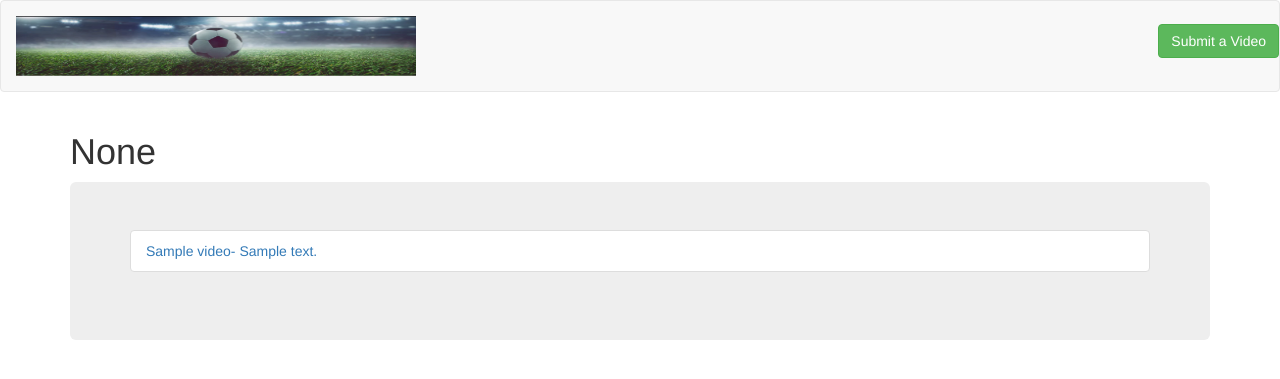
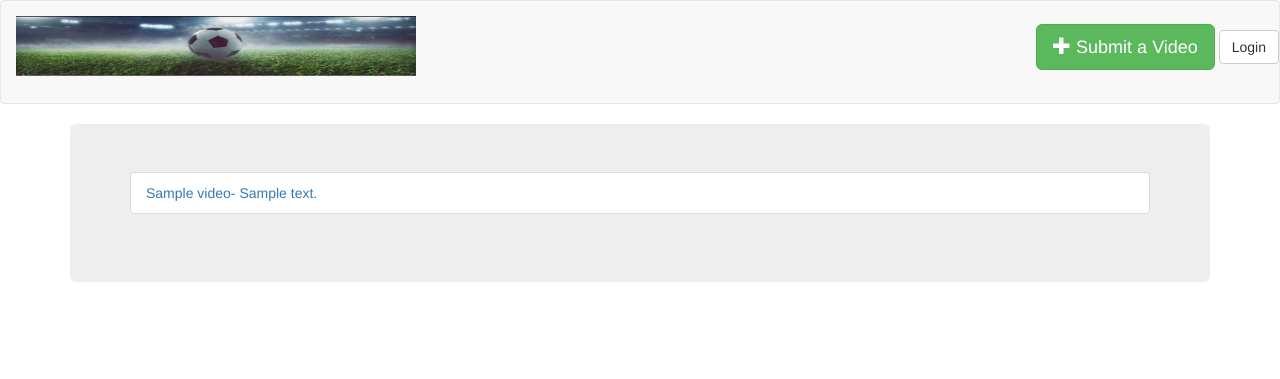
Before and after one commit to RodrigoBaltazar/SoccerLevel11, a Python web app: template soccerlevel11/blueprints/webui/templates/index.html in a window 1280 px wide. Shown: the top 379 px of the page. Run offline with Jinja, Linux system fonts and the light colour scheme; the template is opened without the code that fills it: most values are stand-ins (such as "Sample title", 1, 10 or a date in 2020); some libraries are stand-ins or nearby versions.

Commit message:
frontend melhorias

```diff
--- /dev/null
+++ b/soccerlevel11/blueprints/webui/templates/customNavbar.html
@@ -0,0 +1,31 @@
+{% extends "bootstrap/base.html" %}
+{% block title %}{{config.get('TITLE')}}{% endblock %}
+
+
+{% block navbar %}
+<nav class="navbar navbar-default">
+    <div class="container-fluid">
+      <div class="navbar-header">
+        <a class="navbar-brand" href="#">
+          <img alt="Soccer Level 11" src="static/banner.png" width="400 px" height="60 px">
+        </a>
+
+    </div>
+
+    <div class="navbar-text navbar-right"
+            <p>
+                <a href="/submit">
+                    <button type="button" class="btn btn-success navbar-btn btn-lg">
+                        <span class=" glyphicon glyphicon-plus"></span> Submit a Video
+                    </button>
+                </a>
+                <div class="btn-group" role="group" aria-label="...">
+                    <a href="/admin">
+                        <button type="button" class="btn btn-default">Login</button>
+                    </a>
+                  </div>
+            </p>
+        </div>
+    </div>
+  </nav>
+{% endblock %}
--- a/soccerlevel11/blueprints/webui/templates/index.html
+++ b/soccerlevel11/blueprints/webui/templates/index.html
@@ -1,48 +1,19 @@
-{% extends "bootstrap/base.html" %}
-{% block title %}{{config.get('TITLE')}}{% endblock %}
-
-{% block navbar %}
-<nav class="navbar navbar-default">
-    <div class="container-fluid">
-      <div class="navbar-header">
-        <a class="navbar-brand" href="#">
-          <img alt="Brand" src="static/banner.png" width="400 px" height="60 px">
-        </a>
-
-    </div>
-
-    <div class="navbar-text navbar-right"
-            <p class="">
-                <a href="/submit">
-                    <button type="button" class="btn btn-success navbar-btn">Submit a Video</button>
-                </a>
-            </p>
-        </div>
-    </div>
-  </nav>
-<!-- <div class="navbar">
-    <div class="navbar-header">
-        <a class="navbar-brand" href="#">
-        <img alt="Banner" src="static/banner.png" width="400 px" height="60 px">
-        </a>
-
-    </div>
-</div> -->
-{% endblock %}
+{% extends "customNavbar.html" %}
 
 {% block content %}
 <div class="container">
-<h1>{{config.get('TITLE')}}</h1>
 
+
+        {% for video in videos %}
         <div class="jumbotron">
             <ul class="list-group">
-    {% for video in videos %}
         <li class="list-group-item">
             <a href="{{url_for('webui.videoview', video_id=video.id)}}">{{video.name}}- {{video.description}}</a>
         </li>
-    {% endfor %}
     </ul>
 </div>
+        {% endfor %}
+
 
 </div>
 {% endblock %}
```
Also changed, not shown: soccerlevel11/blueprints/webui/templates/navbar_custom.html (deleted, +0 -17 lines). Lines whose indentation alone changed are shown as unchanged.
